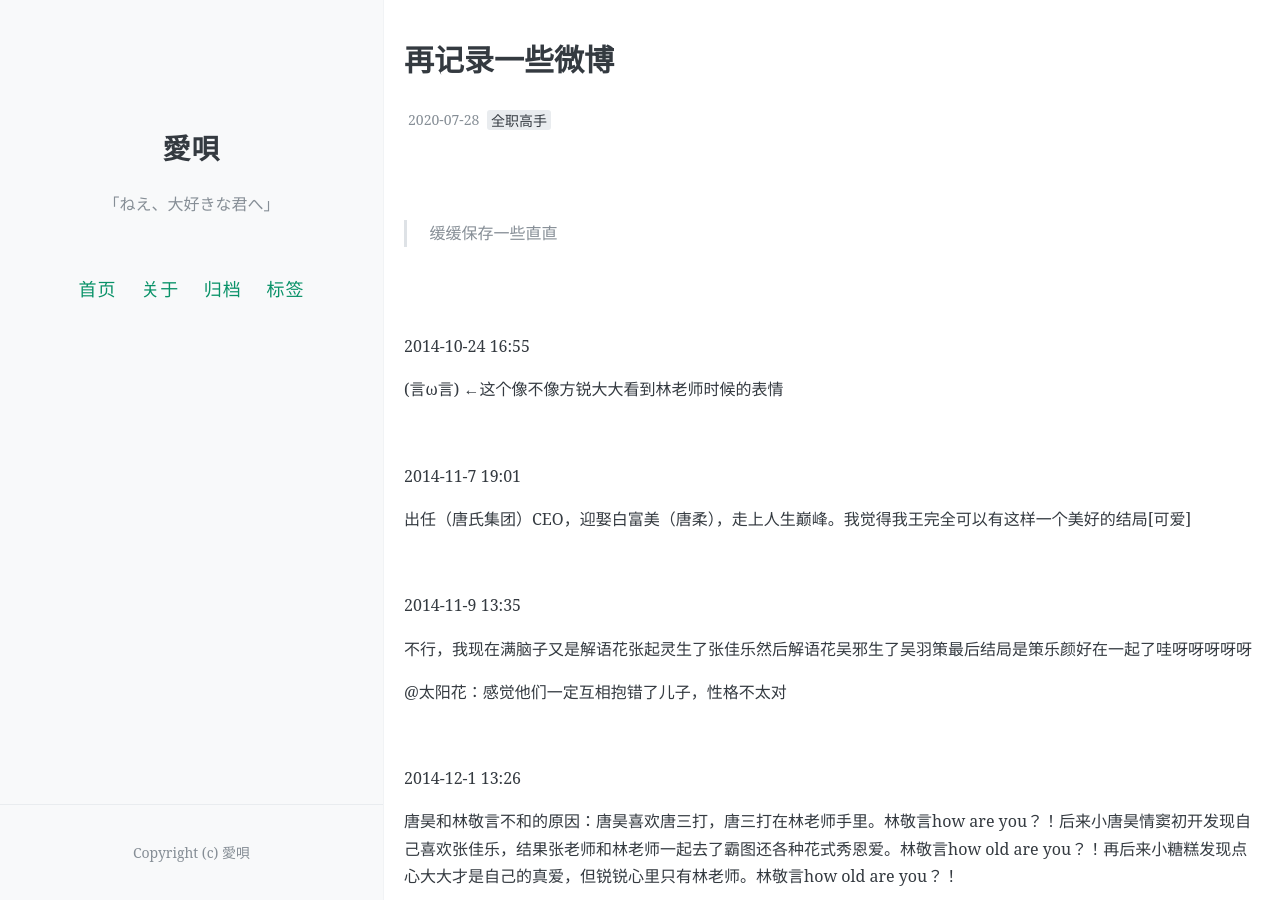
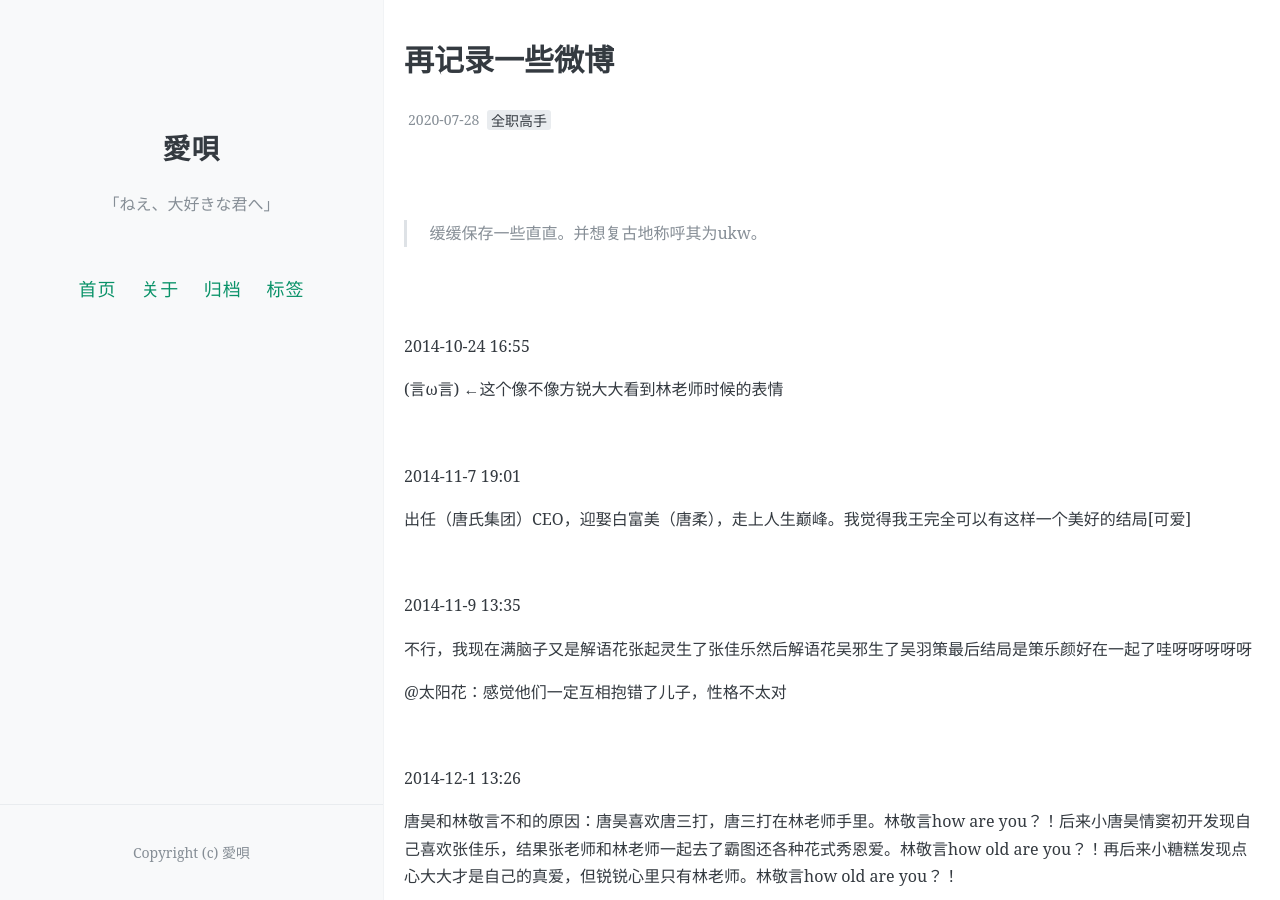
Before and after one commit to aiuta264/aiuta, a Jekyll site: the page built from _posts/2020-07-28-weibojilu.md, in a window 1280 px wide and 900 px high. Built offline with Jekyll 4.4.1, drawn with Linux system fonts in a browser that asks for light colours; comment, search, counter and statistics services are not loaded.

Commit message:
Update 2020-07-28-weibojilu.md

```diff
--- a/_posts/2020-07-28-weibojilu.md
+++ b/_posts/2020-07-28-weibojilu.md
@@ -11,7 +11,7 @@ comments: true
 <br>
 <br>
 
->缓缓保存一些直直
+>缓缓保存一些直直。并想复古地称呼其为ukw。
 
 <br>
 <br>
```
